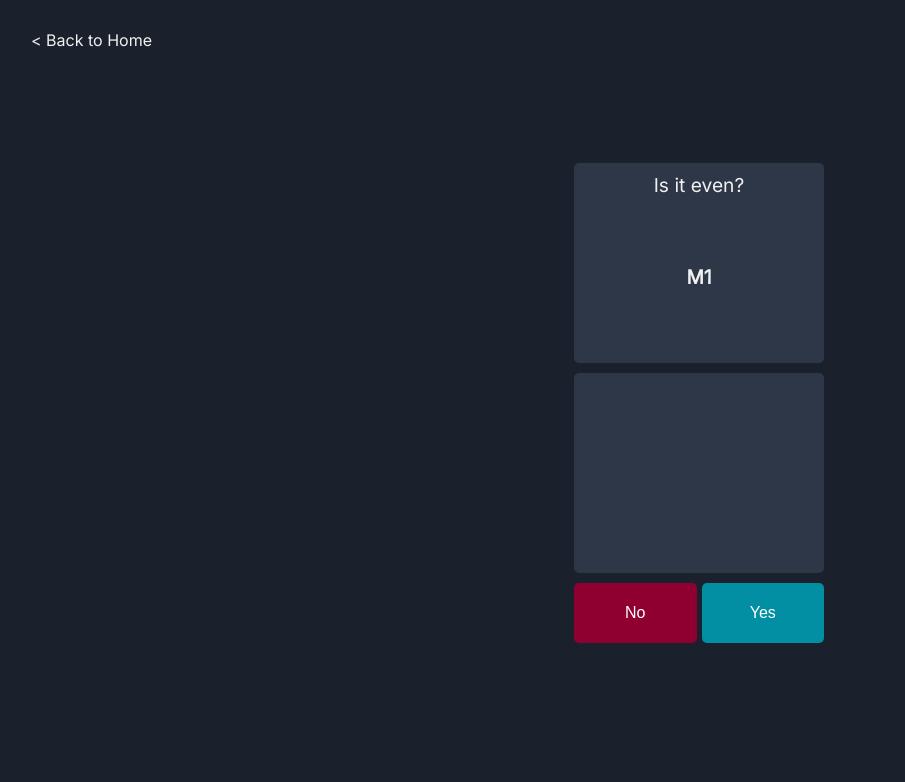
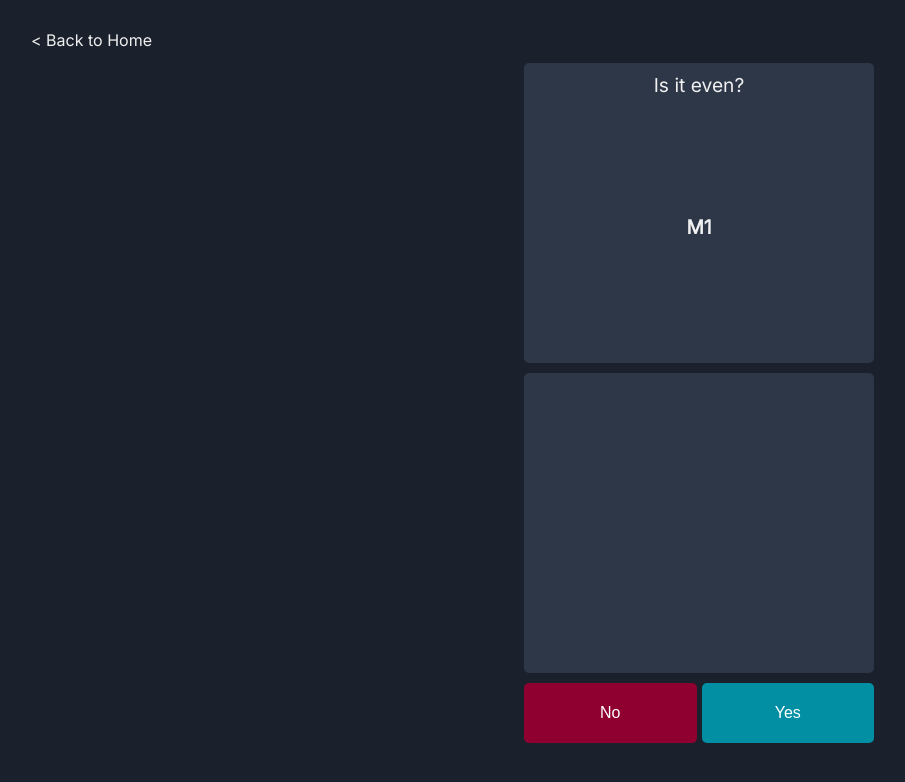
Before and after one commit to RaindyHardian/mini-brain-games, a React (Create React App) app: page /even-vowel in a window 1536 px wide. Shown: the top 782 px of the page, without its empty margins (69-974 px from the left). Built offline with nearby package versions, Linux system fonts and the light colour scheme.

Commit message:
update styling for some screen size

```diff
--- a/src/components/Page/page.css
+++ b/src/components/Page/page.css
@@ -1,6 +1,6 @@
 .page__nav {
   margin-top: 30px;
-  margin-left: 100px;
+  margin-left: 50px;
 }
 
 .page__nav_back {
@@ -12,8 +12,8 @@
   color: #6fd2df;
 }
 
-@media screen and (max-width: 420px) {
+@media (min-width: 768px) {
   .page__nav {
-    margin-left: 50px;
+    margin-left: 100px;
   }
 }
--- a/src/features/EvenVowel/Evenvowel.css
+++ b/src/features/EvenVowel/Evenvowel.css
@@ -77,6 +77,35 @@
   margin-right: 5px;
 }
 
+@media (min-width: 768px) and (min-height: 1024px) {
+  .evenvowel__item {
+    width: 350px;
+    height: 300px;
+  }
+
+  .evenvowel__button {
+    width: 172.5px;
+  }
+}
+
+@media (min-width: 1024px) {
+  .evenvowel__item {
+    width: 250px;
+    height: 200px;
+  }
+}
+
+@media (min-width: 1536px) {
+  .evenvowel__item {
+    width: 350px;
+    height: 300px;
+  }
+
+  .evenvowel__button {
+    width: 172.5px;
+  }
+}
+
 @keyframes trueAnim {
   from {
     border: 3px solid rgba(27, 187, 110, 0);
--- a/src/features/Home/home.css
+++ b/src/features/Home/home.css
@@ -1,14 +1,14 @@
 @import url("https://fonts.googleapis.com/css2?family=Roboto:wght@700&display=swap");
 
 .home {
-  margin: 0 100px;
+  margin: 0 50px;
 }
 
 .home__title {
   font-family: "Roboto", sans-serif;
-  font-size: 2.9rem;
+  font-size: 2.5rem;
   margin-top: 50px;
-  margin-bottom: 5px;
+  margin-bottom: 10px;
   color: rgb(240, 240, 240);
 }
 
@@ -23,35 +23,35 @@
 }
 
 .home__link_wrapper {
-  margin-bottom: 5px;
+  margin-bottom: 10px;
 }
 
 .home__link {
   text-decoration: none;
   color: rgb(240, 240, 240);
   text-decoration: underline;
-  font-size: 1.8rem;
+  font-size: 1.5rem;
 }
 
 .home__link:hover {
   color: #6fd2df;
 }
 
-@media screen and (max-width: 420px) {
+@media (min-width: 768px) {
   .home {
-    margin: 0 50px;
+    margin: 0 100px;
   }
 
   .home__title {
-    font-size: 2.5rem;
-    margin-bottom: 10px;
+    font-size: 2.9rem;
+    margin-bottom: 5px;
   }
 
   .home__link_wrapper {
-    margin-bottom: 10px;
+    margin-bottom: 5px;
   }
 
   .home__link {
-    font-size: 1.5rem;
+    font-size: 1.8rem;
   }
 }
--- a/src/features/SpeedMatch/speedmatch.css
+++ b/src/features/SpeedMatch/speedmatch.css
@@ -94,6 +94,36 @@
   cursor: pointer;
 }
 
+@media (min-width: 768px) and (min-height: 1024px) {
+  .speedmatch__question {
+    width: 400px;
+    height: 400px;
+  }
+
+  .speedmatch__picture_size{
+    width: 320px;
+  }
+
+  .speedmatch__button_start {
+    width: 400px;
+  }
+}
+
+@media (min-width: 1536px) {
+  .speedmatch__question {
+    width: 400px;
+    height: 400px;
+  }
+
+  .speedmatch__picture_size{
+    width: 320px;
+  }
+
+  .speedmatch__button_start {
+    width: 400px;
+  }
+}
+
 @keyframes trueAnim {
   from {
     border: 5px solid rgba(27, 187, 110, 0);
```
